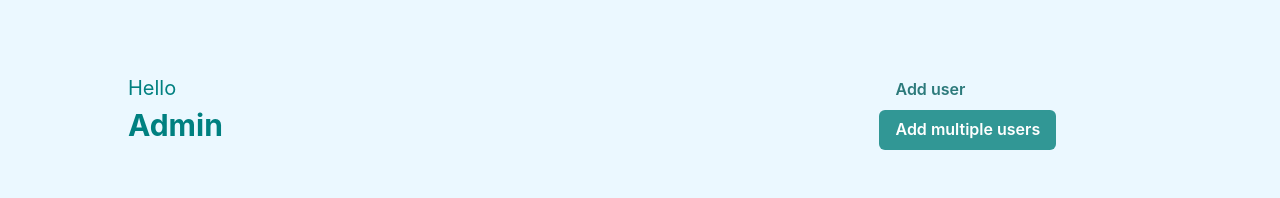
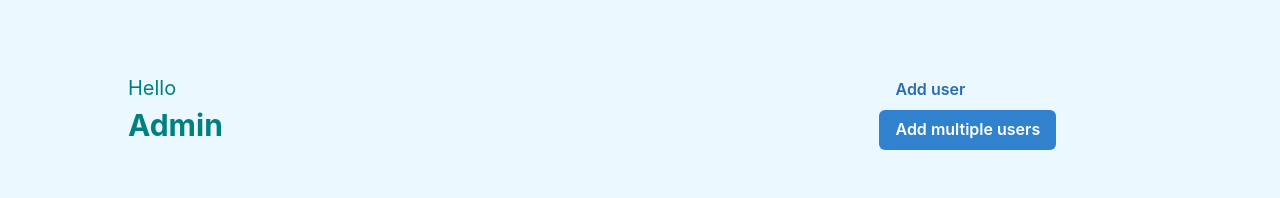
Before and after one commit to BetsolLLC/hr-portal-ui, a React (Create React App) app: page / in a window 1280 px wide. Shown: the part 406-604 px from the top of the page. Built offline with nearby package versions, Linux system fonts and the light colour scheme.

Commit message:
change button color

```diff
--- a/src/screens/Admin/Admin.jsx
+++ b/src/screens/Admin/Admin.jsx
@@ -42,8 +42,8 @@ import {
               <Box width='3xl'><Text color="teal" fontSize='xl'>Hello <Text fontWeight='bold' fontSize='3xl'>Admin</Text></Text></Box>
               <Spacer></Spacer>
             <Box>
-            <Button colorScheme='teal' variant='ghost' onClick={onOpen}>Add user</Button>
-            <Button colorScheme='teal' onClick={onOpen} >Add multiple users</Button>
+            <Button colorScheme='blue' variant='ghost' onClick={onOpen}>Add user</Button>
+            <Button colorScheme='blue' onClick={onOpen} >Add multiple users</Button>
             </Box>
 
 
```
